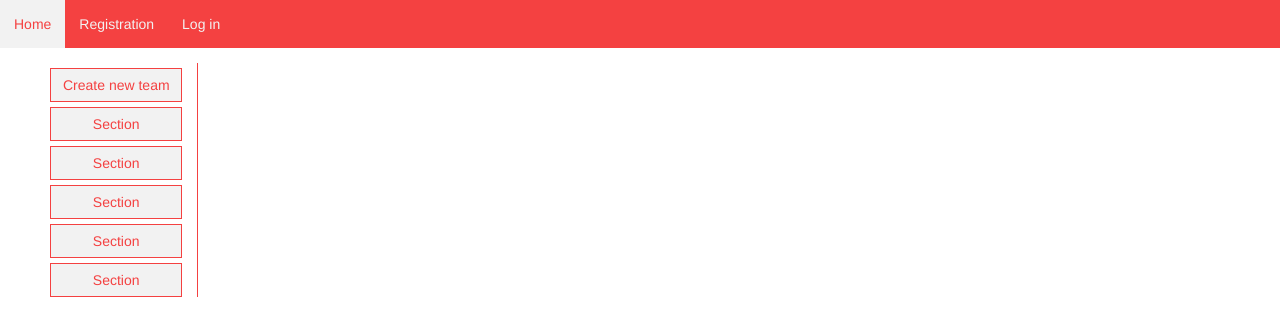
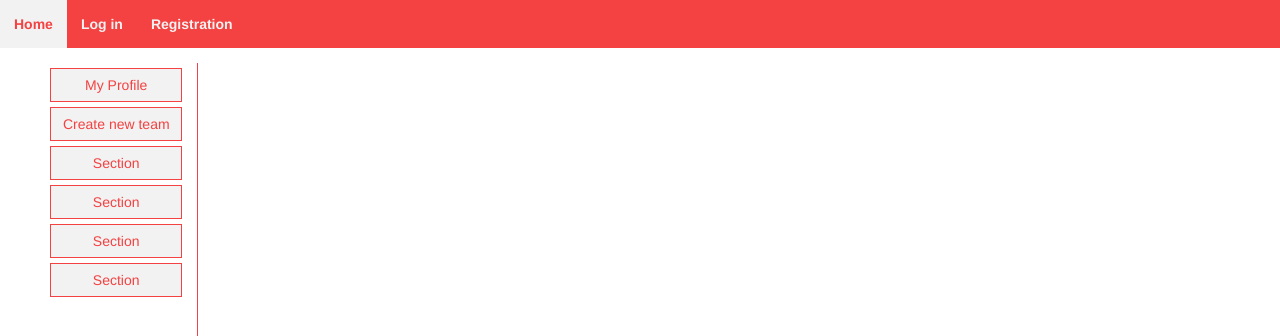
Before and after one commit to kamil-bednarczyk/squad-agenda_frontend, an Angular app: page /home in a window 1280 px wide. Shown: the top 336 px of the page. Built offline with nearby package versions, Linux system fonts and the light colour scheme.

Commit message:
css style lifting

```diff
--- a/src/app/header/header.component.css
+++ b/src/app/header/header.component.css
@@ -9,6 +9,7 @@
 
 /* Navbar links */
 #navbar a {
+  font-weight: bold;
   float: left;
   display: block;
   color: #f2f2f2;
--- a/src/app/header/header.component.html
+++ b/src/app/header/header.component.html
@@ -1,11 +1,11 @@
 <div id="navbar">
   <a  routerLink="/home" routerLinkActive="active">Home</a>
-  <a routerLink="/register" routerLinkActive="active">Registration</a>
   <div *ngIf="isLoggedIn();else logoutbutton">
     <a (click)="logout()">Log out</a>
   </div>
   <ng-template #logoutbutton>
     <a routerLink="/login" routerLinkActive="active">Log in</a>
+    <a routerLink="/register" routerLinkActive="active">Registration</a>
   </ng-template>
 
 </div>
--- a/src/app/home/left-menu/left-menu.component.css
+++ b/src/app/home/left-menu/left-menu.component.css
@@ -23,3 +23,7 @@ li button:hover{
   border-color: #f44141;
   background-color: #f44141;
 }
+
+.menu{
+  min-height:100vh;
+}
--- a/src/app/home/left-menu/left-menu.component.html
+++ b/src/app/home/left-menu/left-menu.component.html
@@ -1,14 +1,14 @@
-<div class="menu">
-  <div class="form-group">
-    <div class="col-md-12 right-divider">
+<div class="menu right-divider">
+  <div class="form-group ">
+    <div class="col-md-12 ">
       <ul class="nav">
         <li>
-          <button class="btn btn-block" [routerLink]="[{outlets: {'left-menu-content': ['new-team']}}]">Create new
-            team
-          </button>
+          <button class="btn btn-block" [routerLink]="[{outlets: {'left-menu-content': ['profile']}}]">My Profile</button>
         </li>
         <li>
-          <button class="btn btn-block" href="#">Section</button>
+          <button class="btn btn-block" [routerLink]="[{outlets: {'left-menu-content': ['new-team']}}]">
+            Create new team
+          </button>
         </li>
         <li>
           <button class="btn btn-block" href="#">Section</button>
--- a/src/app/home/profile/profile.component.css
+++ b/src/app/home/profile/profile.component.css
@@ -0,0 +1,18 @@
+.profile-content div {
+  /*border: 1px solid burlywood;*/
+  min-height: 90vh;
+}
+
+.profile-header {
+  min-height: 10vh;
+  margin-bottom: 20px;
+  border-bottom: 2px solid #f44141;
+}
+
+
+.profile-header label {
+  font-size: 30px;
+  min-height: 100%;
+  display: inline-block;
+  vertical-align: middle;
+}
--- a/src/app/home/profile/profile.component.html
+++ b/src/app/home/profile/profile.component.html
@@ -1,3 +1,13 @@
-<p>
-  profile works!
-</p>
+<div class="row profile-header"><h1>My profile</h1></div>
+<div class=" row profile-content">
+    <div class="row image-frame">
+      <div class="col-sm-4"> <img [src]="placeholderImagePath" height="200" width="200">
+        <h2>{{user.username}}</h2>
+        <h4>{{user.email}}</h4>
+      </div>
+      <div class="col-sm-8">
+        <h3>About me</h3>
+      </div>
+    </div>
+
+</div>
--- a/src/app/home/profile/profile.component.ts
+++ b/src/app/home/profile/profile.component.ts
@@ -1,4 +1,7 @@
-import { Component, OnInit } from '@angular/core';
+import {Component, OnInit} from '@angular/core';
+import {UserModel} from '../../model/user.model';
+import {HttpClient, HttpHeaders} from '@angular/common/http';
+import {SessionService} from '../../service/session.service';
 
 @Component({
   selector: 'app-profile',
@@ -6,10 +9,24 @@ import { Component, OnInit } from '@angular/core';
   styleUrls: ['./profile.component.css']
 })
 export class ProfileComponent implements OnInit {
+  user: UserModel = new UserModel();
+  placeholderImagePath: string;
 
-  constructor() { }
+  constructor(private httpClient: HttpClient, private sessionService: SessionService) {
+  }
 
   ngOnInit() {
+    const httpOptions = {
+      headers: new HttpHeaders({
+        'Authorization': 'Bearer ' + localStorage.getItem('access_token'),
+        'Content-Type': 'application/json',
+        'accept': '*/*'
+      })
+    };
+
+    this.placeholderImagePath = '/assets/placeholder.png';
+    this.httpClient.get<UserModel>('http://localhost:8092/users/username/' + this.sessionService.getUsername())
+      .subscribe(response => this.user = response);
   }
 
 }
--- a/src/app/login/login.component.ts
+++ b/src/app/login/login.component.ts
@@ -23,7 +23,8 @@ export class LoginComponent implements OnInit {
     this.authService.logIn(this.loginData.username, this.loginData.password).subscribe(
       JWT => {
         this.sessionService.setJWT(JWT);
-        this.router.navigate(['/']);
+        this.sessionService.setUsername(this.loginData.username);
+        this.router.navigate(['/home']);
       }
     );
   }
--- a/src/app/service/session.service.ts
+++ b/src/app/service/session.service.ts
@@ -3,11 +3,20 @@ import {Injectable} from '@angular/core';
 @Injectable()
 export class SessionService {
   private access_token: string = null;
+  private username: string;
 
   setJWT(JWT: Object) {
     this.access_token = JWT['access_token'];
 
     localStorage.setItem('access_token', this.access_token);
+  }
+
+  setUsername(username: string) {
+    this.username = username;
+  }
+
+  getUsername() {
+    return this.username;
   }
 
   getAccessToken() {
```
Also changed, not shown: src/app/app.module.ts (+6 -3 lines), src/app/model/user.model.ts (added, +7 -0 lines), src/assets/placeholder.png (added), 1 other file (tests, documents, lock files or other folders).
